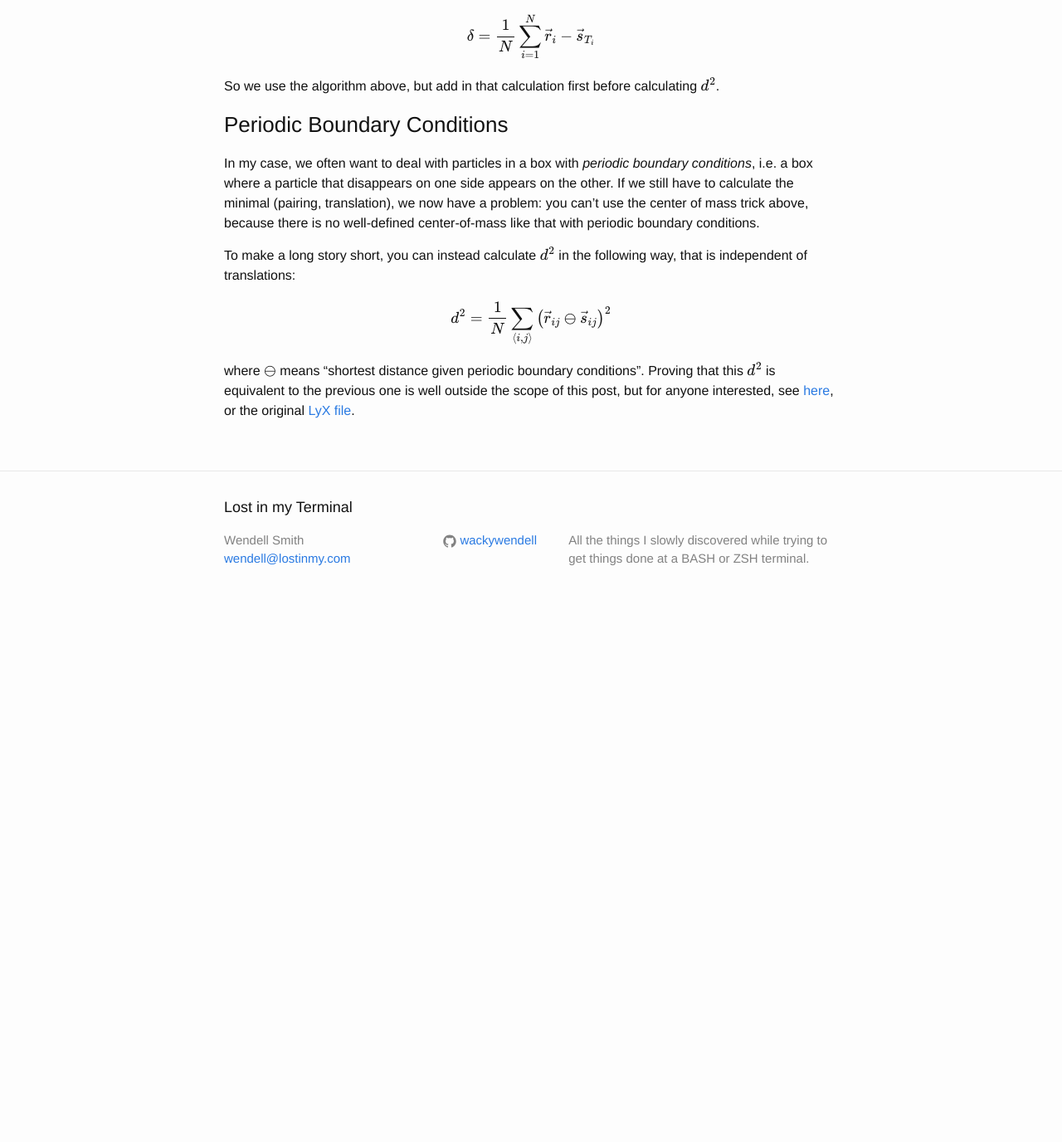
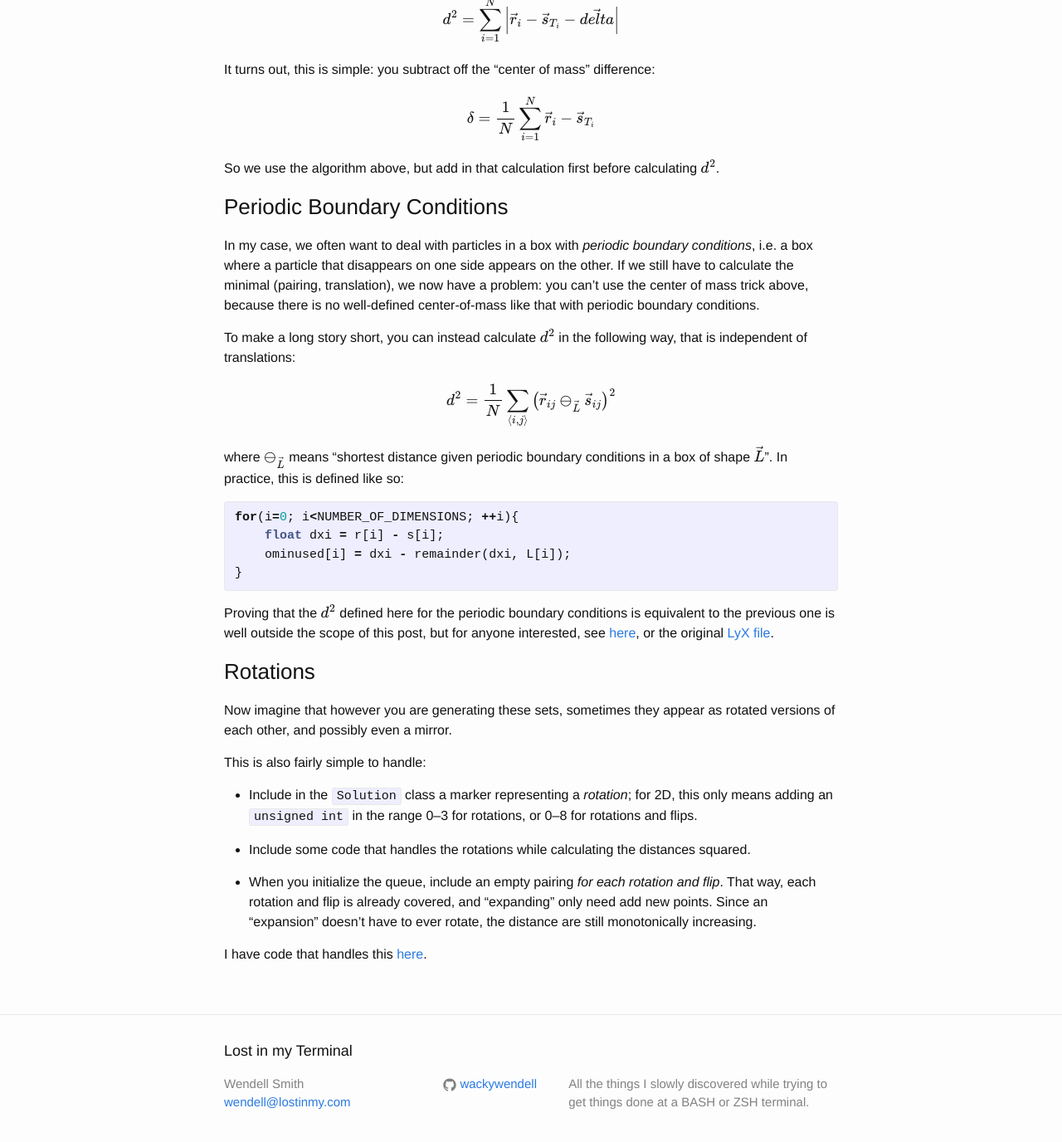
Before and after one commit to wackywendell/lostinmyterminal, a Jekyll site: the page built from _posts/2015-03-12-packing-comparisons.md, in a window 1280 px wide and 1400 px high, scrolled down 3329 px. Shown: the top 1376 px of the window at 83% size. Built offline with Jekyll 4.4.1, drawn with Linux system fonts in a browser that asks for light colours; formulas are drawn with MathJax 3; before the commit the page ends 4074 px from its top, so only the background shows below that; some of the changed text lies outside the part shown.

Commit message:
Expanded to include rotations, fixes

```diff
--- a/_posts/2015-03-12-packing-comparisons.md
+++ b/_posts/2015-03-12-packing-comparisons.md
@@ -13,7 +13,10 @@ Imagine we have generated two sets of points, like the following:
 
 ![Packing-Example]({{ site.baseurl }}/assets/2015-03-12-packing-example.svg)
 
-Now we want some pairing to compare the two, something like this:
+Now we want some pairing of points on the left with points on the right, so that they "match up".
+More specifically, we want a pairing that minimizes the total distance between paired points.
+
+#### Table Form
 
 |  number in A  |→|  number in B  |
 |:-------------:|-|:-------------:|
@@ -42,16 +45,18 @@ Now suppose we have two sets of points, $\vec r_i$ and $\vec s_i$, with $1 \le i
 We now want to find the *ordering tuple* $T$ that minimizes
 
 $$
-d^2 = \sum_{i=1}^N \left| \vec{r}_i - \vec{s}_{T_i} \right|
+d^2 = \sum_{i=1}^N \left| \vec{r}_i - \vec{s}_{T_i} \right|^2
 $$
+
+where for each $i$, we have a location $$\vec{r}_i$$ and a "pairing" numbered $$T_i$$ at a location $$\vec{s}_{T_i}$$.
 
 ## The Solution
 
-### Step 1: Represent a Solution
+### Step 1: What does a solution even look like?
 
 A solution is an *ordering tuple*, which in code can just be a list. In [my
-code](https://github.com/wackywendell/parm/blob/master/src/constraints.hpp#L418-L444), I just use a
-wrapper around `vec<uint>`, with a distance. Here is a simpler version of it:
+code](https://github.com/wackywendell/parm/blob/06e9eef63cf2f5cbfbbf005fdbcd18ebddc44a95/src/constraints.hpp#L418-L444),
+I just use a wrapper around `vec<uint>`, with a distance. Here is a simpler version of it:
 
 {% highlight c++ %}
 class Solution {
@@ -152,10 +157,39 @@ d^{2} & =\sum_{i=1}^{N}\left(\vec{r}_{i}-\vec{s}_{i}\right)^{2}\\
 $$ -->
 
 $$
-d^{2} =\frac{1}{N}\sum_{\left\langle i,j\right\rangle }\left(\vec{r}_{ij} \ominus \vec{s}_{ij}\right)^{2}
+d^{2} =\frac{1}{N}\sum_{\left\langle i,j\right\rangle }\left(\vec{r}_{ij} \ominus_\vec{L} \vec{s}_{ij}\right)^{2}
 $$
 
-where $\ominus$ means "shortest distance given periodic boundary conditions". Proving that this
-$d^2$ is equivalent to the previous one is well outside the scope of this post, but for anyone
-interested, see [here]({{ site.baseurl }}/assets/2015-03-12-packingcomparisons.pdf), or the original
-[LyX file]({{ site.baseurl }}/assets/2015-03-12-packingcomparisons.lyx).
+where $\ominus_\vec{L}$ means "shortest distance given periodic boundary conditions in a box of
+shape $\vec{L}$". In practice, this is defined like so:
+
+{% highlight c++ %}
+for(i=0; i<NUMBER_OF_DIMENSIONS; ++i){
+    float dxi = r[i] - s[i];
+    ominused[i] = dxi - remainder(dxi, L[i]);
+}
+{% endhighlight %}
+
+Proving that the $d^2$ defined here for the periodic boundary conditions is equivalent to the
+previous one is well outside the scope of this post, but for anyone interested, see
+[here]({{site.baseurl}}/assets/2015-03-12-packingcomparisons.pdf), or the original [LyX
+file]({{site.baseurl}}/assets/2015-03-12-packingcomparisons.lyx).
+
+### Rotations
+
+Now imagine that however you are generating these sets, sometimes they appear as rotated versions of
+each other, and possibly even a mirror.
+
+This is also fairly simple to handle:
+
+ - Include in the `Solution` class a marker representing a *rotation*; for 2D, this only means
+adding an `unsigned int` in the range 0--3 for rotations, or 0--8 for rotations and flips.
+
+ - Include some code that handles the rotations while calculating the distances squared.
+
+ - When you initialize the queue, include an empty pairing *for each rotation and flip*. That way,
+each rotation and flip is already covered, and "expanding" only need add new points. Since an
+"expansion" doesn't have to ever rotate, the distance are still monotonically increasing.
+
+I have code that handles this
+[here](https://github.com/wackywendell/parm/blob/06e9eef63cf2f5cbfbbf005fdbcd18ebddc44a95/src/constraints.hpp#L518-L601).
```
Also changed, not shown: other parts of _posts/2015-03-12-packing-comparisons.md (+1 -1 lines).
